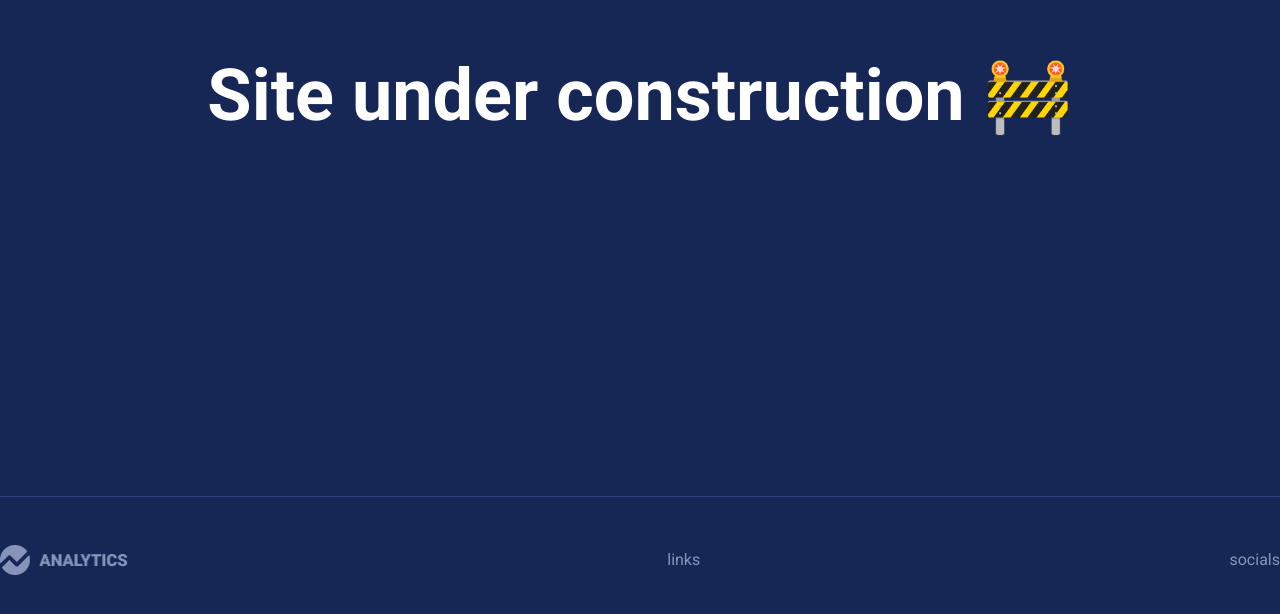
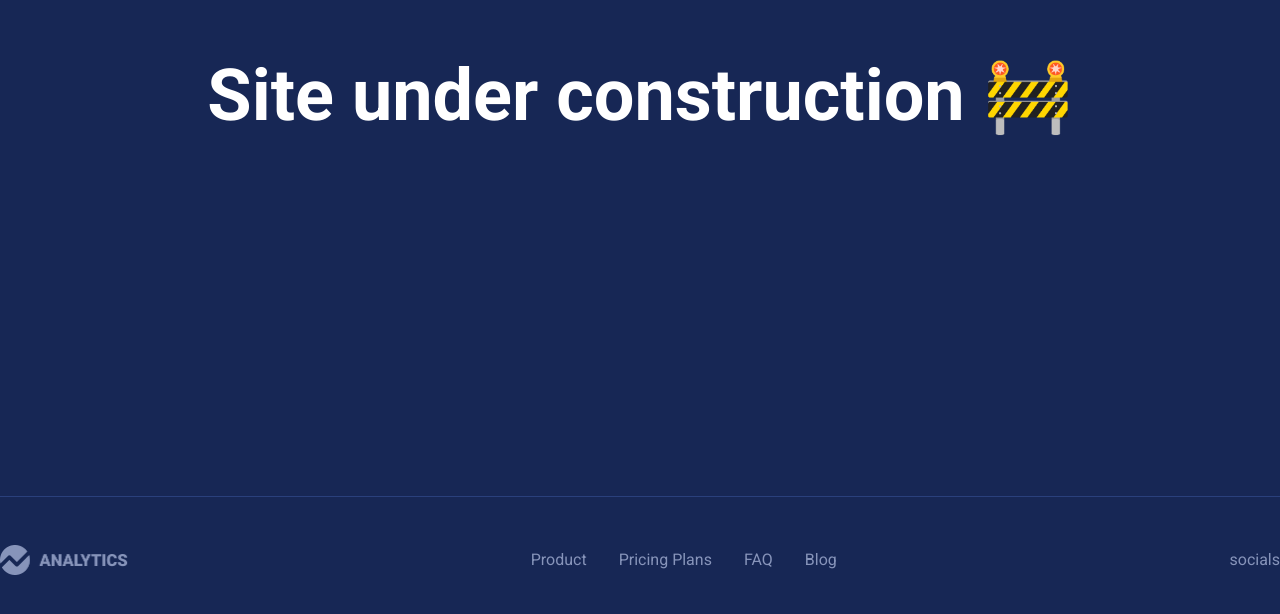
Before and after one commit to bardenHa/saas-analytics-website, a Next.js app: page / in a window 1280 px wide. Shown: the part 442-1056 px from the top of the page. Built offline with nearby package versions, Linux system fonts and the light colour scheme.

Commit message:
style: blue link hover

```diff
--- a/app/components/modules/Footer/Footer.tsx
+++ b/app/components/modules/Footer/Footer.tsx
@@ -11,7 +11,20 @@ const Footer = () => {
           height={30}
           alt="analytics alternative logo"
         />
-        <div>links</div>
+        <div className="hidden space-x-8 md:inline-block">
+          <a href="#" className="hover:text-secondary">
+            Product
+          </a>
+          <a href="#" className="hover:text-secondary">
+            Pricing Plans
+          </a>
+          <a href="#" className="hover:text-secondary">
+            FAQ
+          </a>
+          <a href="#" className="hover:text-secondary">
+            Blog
+          </a>
+        </div>
         <div>socials</div>
       </div>
     </footer>
--- a/app/components/modules/NavBar/NavBar.tsx
+++ b/app/components/modules/NavBar/NavBar.tsx
@@ -25,20 +25,24 @@ const NavBar = () => {
         </a>
       </Link>
       <div className="flex-1 pl-20 space-x-10">
-        <button className="hidden hover:underline lg:inline-block">
+        <a href="#" className="hidden hover:text-secondary lg:inline-block">
           Products
-        </button>
-        <button className="hidden hover:underline lg:inline-block hover-underline-animation">
+        </a>
+        <a href="#" className="hidden hover:text-secondary lg:inline-block">
           Pricing
-        </button>
-        <button className="hidden hover:underline lg:inline-block">FAQ</button>
-        <button className="hidden hover:underline lg:inline-block">Blog</button>
-        <button className="hidden hover:underline lg:inline-block">
+        </a>
+        <a href="#" className="hidden hover:text-secondary lg:inline-block">
+          FAQ
+        </a>
+        <a href="#" className="hidden hover:text-secondary lg:inline-block">
+          Blog
+        </a>
+        <a href="#" className="hidden hover:text-secondary lg:inline-block">
           About
-        </button>
+        </a>
       </div>
       <div className="pr-6 space-x-0 md:space-x-10 lg:pr-0">
-        <button className="hover:underline w-max text-secondary-text md:text-chart">
+        <button className="hover:text-secondary w-max text-secondary-text md:text-chart">
           Sign In
         </button>
         <CTAButton text={'Sign Up'} />
```
